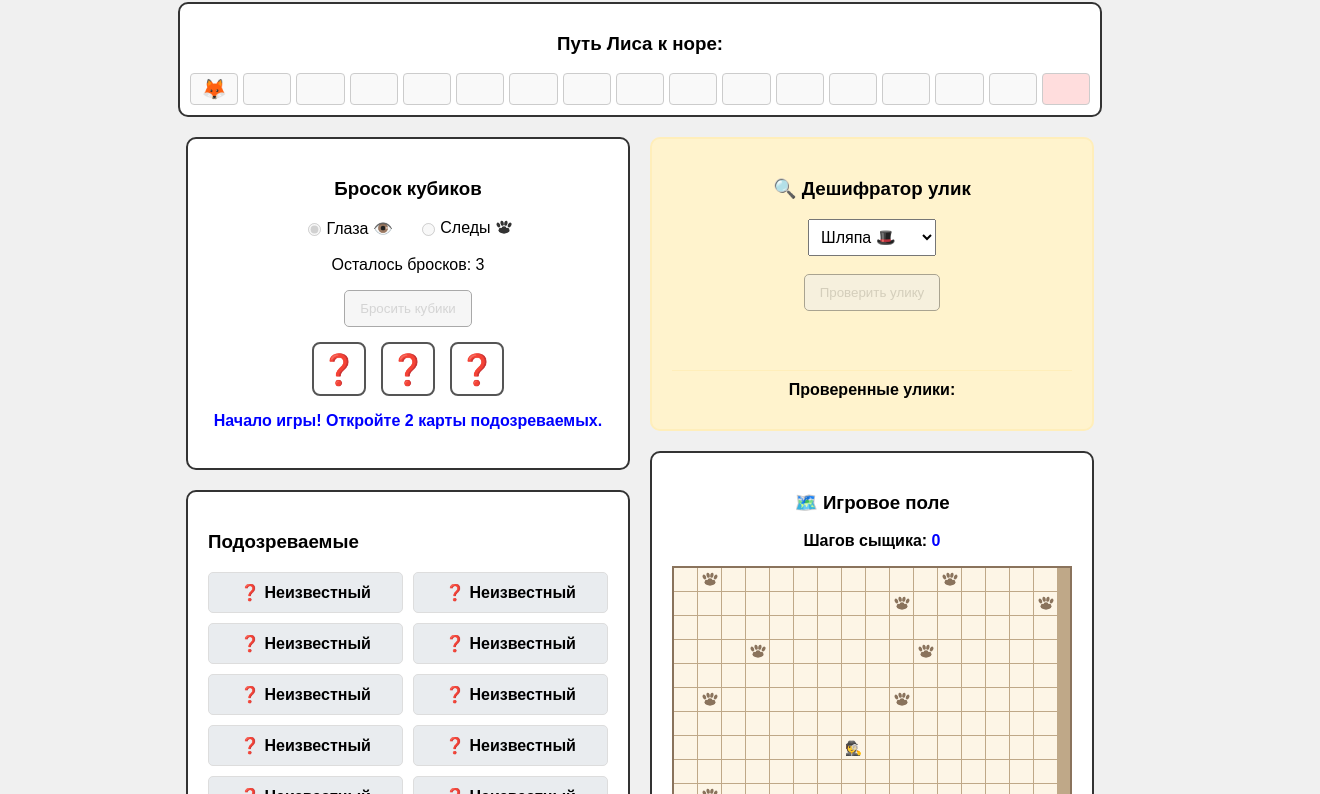
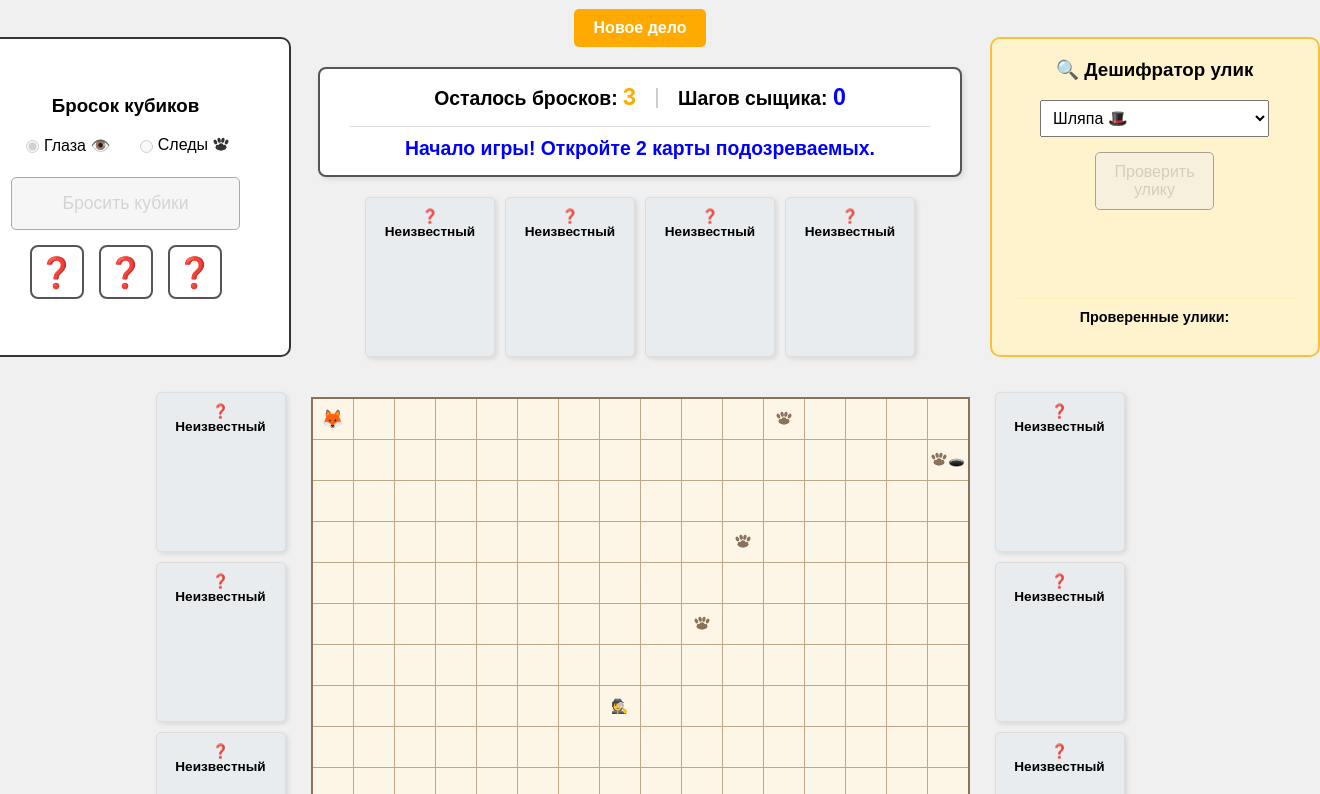
Before and after one commit to Lexx143/cunning_fox, a plain HTML site: page index.html in a window 1280 px wide. Shown: the part 84-878 px from the top of the page, 1320 px wide, since content can reach past the window. Drawn offline with Linux system fonts and the light colour scheme.

Commit message:
feat(ui): final polished layout integration

```diff
--- a/index.html
+++ b/index.html
@@ -41,16 +41,7 @@
             background-color: #e69900;
         }
 
-        .fox-track-container {
-            width: 100%;
-            max-width: 900px;
-            margin: 20px 0;
-            text-align: center;
-            background: #fff;
-            padding: 10px;
-            border-radius: 10px;
-            border: 2px solid #333;
-        }
+
 
         #fox-track {
             display: flex;
@@ -71,112 +62,121 @@
             border-radius: 4px;
         }
 
-        .main-content {
+
+        .top-hud {
             display: flex;
-            gap: 20px;
-            align-items: flex-start;
             justify-content: center;
-            flex-wrap: wrap;
-            max-width: 1000px;
+            align-items: stretch;
+            gap: 30px;
+            width: 100%;
+            max-width: 1300px;
+            margin: 0 auto 30px auto;
         }
-
-        .left-panel, .right-panel {
+        .hud-side {
+            width: 350px;
             display: flex;
             flex-direction: column;
+            margin-top: 100px;
+        }
+        .hud-center {
+            flex: 1;
+            display: flex;
+            flex-direction: column;
+            align-items: center;
+            justify-content: center;
+            text-align: center;
+        }
+        .hud-center h1 { margin-top: 0; margin-bottom: 10px; font-size: 2.5em; }
+        .hud-center .btn-new-game { margin-bottom: 20px; }
+        .game-info-block {
+            background: #fff; border: 2px solid #555; border-radius: 8px; padding: 15px 30px;
+            font-size: 1.1em; box-shadow: 2px 2px 5px rgba(0,0,0,0.1); width: 100%; box-sizing: border-box;
+            display: flex; flex-direction: column; gap: 10px;
+        }
+        .info-row { display: flex; justify-content: center; gap: 10px; font-weight: bold; }
+
+        .game-table {
+            display: grid;
+            grid-template-areas:
+                ". top-edge ."
+                "left-edge center-board right-edge"
+                ". bottom-edge .";
+            grid-template-columns: 140px auto 140px;
+            grid-template-rows: auto auto auto;
             gap: 20px;
+            justify-content: center;
+            margin: 0 auto;
+        }
+        .suspect-edge {
+            display: flex;
+            gap: 10px;
+            align-items: center;
+            justify-content: center;
+        }
+        .edge-top { grid-area: top-edge; flex-direction: row; }
+        .edge-bottom { grid-area: bottom-edge; flex-direction: row; }
+        .edge-left { grid-area: left-edge; flex-direction: column; }
+        .edge-right { grid-area: right-edge; flex-direction: column; }
+
+        #corner-top-left { grid-area: top-left; align-items:center;}
+        #corner-top-right { grid-area: top-right; align-items:center;}
+        #center-board {
+            grid-area: center-board;
+            display: flex;
+            flex-direction: column;
+            align-items: center;
+            justify-content: center;
         }
 
         /* Кубики */
-        .dice-section {
+        .dice-section, #decoder {
             background: white;
             padding: 20px;
             border: 2px solid #333;
             border-radius: 10px;
-            width: 400px;
             text-align: center;
+            box-sizing: border-box;
+            flex: 1;
+            display: flex;
+            flex-direction: column;
+            justify-content: center;
+            align-items: center;
         }
-
         .dice-container {
             display: flex;
             gap: 15px;
             justify-content: center;
             margin: 15px 0;
         }
+        .die {
+            width: 50px; height: 50px; background: #fff; border: 2px solid #555;
+            border-radius: 8px; display: flex; align-items: center; justify-content: center; font-size: 30px;
+        }
+        .die.locked { border-color: #28a745; background: #d4edda; }
 
-        .die {
-            width: 50px;
-            height: 50px;
-            background: #fff;
-            border: 2px solid #555;
-            border-radius: 8px;
-            display: flex;
-            align-items: center;
-            justify-content: center;
-            font-size: 30px;
-        }
+        .btn { padding: 10px 15px; cursor: pointer; border: 1px solid #555; border-radius: 5px; background: #eee; }
+        .btn:hover:not(:disabled) { background: #ddd; }
+        .btn:disabled { opacity: 0.5; cursor: not-allowed; }
 
-        .die.locked {
-            border-color: #28a745;
-            background: #d4edda;
-        }
-
-        .btn {
-            padding: 10px 15px;
-            cursor: pointer;
-            border: 1px solid #555;
-            border-radius: 5px;
-            background: #eee;
-        }
-
-        .btn:hover:not(:disabled) {
-            background: #ddd;
-        }
-
-        .btn:disabled {
-            opacity: 0.5;
-            cursor: not-allowed;
-        }
-
-        /* Подозреваемые */
-        .clickable-suspect {
-            cursor: pointer;
-            transition: background-color 0.2s, border-color 0.2s;
-        }
-        .clickable-suspect:hover {
-            background-color: #d6d8db !important;
-            border-color: #007bff;
-        }
-
-        #suspects-board {
-            background: white;
-            padding: 20px;
-            border: 2px solid #333;
-            border-radius: 10px;
-            width: 400px;
-        }
-
-        #fox-names {
-            display: flex;
-            flex-wrap: wrap;
-            gap: 10px;
-            max-height: 450px;
-            overflow-y: auto;
-        }
+        .clickable-suspect { cursor: pointer; transition: background-color 0.2s, border-color 0.2s; }
+        .clickable-suspect:hover { background-color: #d6d8db !important; border-color: #007bff; }
 
         .fox-card {
             border: 1px solid #ddd;
             padding: 10px;
             border-radius: 5px;
             background: white;
-            width: calc(50% - 5px);
+            width: 130px;
+            min-height: 160px;
             box-sizing: border-box;
             text-align: center;
             display: flex;
             flex-direction: column;
             justify-content: space-between;
+            font-size: 0.85em;
+            box-shadow: 2px 2px 5px rgba(0,0,0,0.1);
         }
-
-        .accuse-btn {
+.accuse-btn {
             margin-top: 10px;
             padding: 5px;
             background: #dc3545;
@@ -211,12 +211,10 @@
         /* Дешифратор */
         #decoder {
             background: #fff3cd;
-            padding: 20px;
-            border: 2px solid #ffeeba;
-            border-radius: 10px;
-            text-align: center;
-            width: 400px;
+            border-color: #f6c23e;
+            width: 100%;
         }
+        .dice-section { width: 100%; }
 
         select {
             padding: 8px;
@@ -235,12 +233,12 @@
 
         #board-grid {
             display: grid;
-            grid-template-columns: repeat(16, 23px);
-            grid-template-rows: repeat(16, 23px);
+            grid-template-columns: repeat(16, 40px);
+            grid-template-rows: repeat(16, 40px);
             gap: 1px;
             background-color: #bfa888;
             border: 2px solid #8a735c;
-            margin: 0 auto;
+            margin: 20px auto;
         }
 
         .board-cell {
@@ -248,7 +246,7 @@
             display: flex;
             justify-content: center;
             align-items: center;
-            font-size: 14px;
+            font-size: 18px;
             cursor: pointer;
             user-select: none;
             transition: background-color 0.1s;
@@ -261,23 +259,26 @@
 </head>
 
 <body>
-    <div class="header">
-        <h1>Коварный Лис</h1>
-        <button class="btn-new-game" onclick="startNewGame()">Новое дело</button>
+    <div class="header-hud" style="display: flex; flex-direction: column; align-items: center; justify-content: center; width: 100%; max-width: 1300px; margin: 0 auto;">
+        <h1 style="margin-top: 0; margin-bottom: 20px; font-size: 2.5em;">Хитрый Лис</h1>
+        <button class="btn-new-game" onclick="startNewGame()" style="margin-bottom: 20px;">Новое дело</button>
+        <div class="game-info-block" style="margin-bottom: 20px; width: 100%; max-width: 644px; background: #fff; border: 2px solid #555; border-radius: 8px; padding: 15px 30px; box-shadow: 2px 2px 5px rgba(0,0,0,0.1); box-sizing: border-box; display: flex; flex-direction: column; gap: 10px;">
+            <div class="info-row" style="display: flex; justify-content: center; align-items: center; gap: 20px; font-weight: bold;">
+                <span style="font-size: 1.1em;">Осталось бросков: <span id="rolls-left" style="color: #ffaa00; font-size:1.2em;">3</span></span>
+                <div style="height: 20px; border-left: 2px solid #ccc;"></div>
+                <span style="font-size: 1.1em;">Шагов сыщика: <span id="steps-left-display" style="color: blue; font-size:1.2em;">0</span></span>
+            </div>
+            <div style="margin-top: 5px; border-top: 1px solid #ddd; padding-top: 10px; text-align: center; font-weight: bold; font-size: 1.1em;">
+                <span id="action-status" style="color: blue;"></span>
+            </div>
+        </div>
     </div>
-
-    <!-- Трек лиса -->
-    <div class="fox-track-container">
-        <h3>Путь Лиса к норе:</h3>
-        <div id="fox-track"></div>
-    </div>
-
-    <div class="main-content">
-        <!-- Левая часть -->
-        <div class="left-panel">
-            <div class="dice-section">
-                <h3>Бросок кубиков</h3>
-                <div style="margin-bottom: 15px;">
+<!-- Игровой стол (CSS Grid) -->
+    <div class="game-table">
+        <div style="grid-area: top-edge; position: relative; display: flex; justify-content: center; width: 100%;">
+            <div class="dice-section" style="position: absolute; right: 100%; bottom: 0; margin-right: 20px; width: 330px; height: 320px; z-index:10; background: white; padding: 20px; border: 2px solid #333; border-radius: 10px; text-align: center; box-sizing: border-box; display: flex; flex-direction: column; justify-content: center; align-items: center;">
+                <h3 style="margin-top:0;">Бросок кубиков</h3>
+                <div style="margin-bottom: 20px;">
                     <label style="display:inline-flex; align-items:center;">
                         <input type="radio" name="dice-target" value="eyes" checked style="margin-right:5px;"> Глаза 👁️
                     </label>
@@ -287,30 +288,17 @@
                         <svg width="18" height="18" style="margin-left: 4px;" viewBox="0 0 24 24" fill="#333"><path d="M 5,16 Q 12,23.5 19,16 Z"/><circle cx="12" cy="13" r="3.3"/><circle cx="8" cy="15" r="3.3"/><circle cx="16" cy="15" r="3.3"/><ellipse cx="4.5" cy="8" rx="2.2" ry="3.5" transform="rotate(-26 4.5 8)"/><ellipse cx="9.5" cy="5.7" rx="2.2" ry="3.5" transform="rotate(-15 9.5 5.7)"/><ellipse cx="14.5" cy="5.7" rx="2.2" ry="3.5" transform="rotate(15 14.5 5.7)"/><ellipse cx="19.5" cy="8" rx="2.2" ry="3.5" transform="rotate(26 19.5 8)"/></svg>
                     </label>
                 </div>
-
-                <p>Осталось бросков: <span id="rolls-left">3</span></p>
-                <button class="btn" id="roll-btn" onclick="rollDice()">Бросить кубики</button>
-
-                <div class="dice-container">
-                    <div class="die" id="die-0">❓</div>
-                    <div class="die" id="die-1">❓</div>
-                    <div class="die" id="die-2">❓</div>
+                <button class="btn" id="roll-btn" onclick="rollDice()" style="width: 80%; padding: 15px; font-size: 1.1em; margin-bottom: 15px; cursor: pointer; border: 1px solid #555; border-radius: 5px; background: #eee;">Бросить кубики</button>
+                <div class="dice-container" style="display: flex; gap: 15px; justify-content: center; margin: 0;">
+                    <div class="die" id="die-0" style="width: 50px; height: 50px; background: #fff; border: 2px solid #555; border-radius: 8px; display: flex; align-items: center; justify-content: center; font-size: 30px;">❓</div>
+                    <div class="die" id="die-1" style="width: 50px; height: 50px; background: #fff; border: 2px solid #555; border-radius: 8px; display: flex; align-items: center; justify-content: center; font-size: 30px;">❓</div>
+                    <div class="die" id="die-2" style="width: 50px; height: 50px; background: #fff; border: 2px solid #555; border-radius: 8px; display: flex; align-items: center; justify-content: center; font-size: 30px;">❓</div>
                 </div>
-
-                <p id="action-status" style="font-weight: bold; color: blue; min-height: 20px;"></p>
             </div>
 
-            <div id="suspects-board">
-                <h3>Подозреваемые</h3>
-                <div id="fox-names"></div>
-            </div>
-        </div>
-
-        <!-- Правая часть -->
-        <div class="right-panel">
-            <div id="decoder">
-                <h3>🔍 Дешифратор улик</h3>
-                <select id="clue-select">
+            <div id="decoder" style="position: absolute; left: 100%; bottom: 0; margin-left: 20px; width: 330px; height: 320px; z-index:10; background: #fff3cd; border: 2px solid #f6c23e; padding: 20px; border-radius: 10px; text-align: center; box-sizing: border-box; display: flex; flex-direction: column; justify-content: center; align-items: center;">
+                <h3 style="margin-top:0;">🔍 Дешифратор улик</h3>
+                <select id="clue-select" style="width: 80%; margin-bottom: 15px; padding: 8px; font-size: 16px;">
                     <option value="hat">Шляпа 🎩</option>
                     <option value="glasses">Очки 👓</option>
                     <option value="scarf">Шарф 🧣</option>
@@ -318,21 +306,27 @@
                     <option value="monocle">Монокль 🧐</option>
                     <option value="watch">Часы ⌚</option>
                 </select>
-                <br><br>
-                <button id="check-clue-btn" class="btn" onclick="checkClue()" disabled>Проверить улику</button>
-                <p id="result-text" style="margin-top: 15px; font-weight: bold; font-size: 1.2em; min-height: 24px;"></p>
-                <div id="checked-clues-container" style="margin-top: 20px; border-top: 1px solid #ffeeba; padding-top: 10px;">
-                    <h4 style="margin: 0 0 10px 0;">Проверенные улики:</h4>
-                    <div id="checked-clues-list"></div>
+                <div style="flex:1;">
+                    <button id="check-clue-btn" class="btn" onclick="checkClue()" disabled style="width: 80%; padding: 10px; font-size: 1em; cursor: pointer; border: 1px solid #555; border-radius: 5px; background: #eee;">Проверить улику</button>
+                    <p id="result-text" style="margin-top: 10px; font-weight: bold; font-size: 1.1em; min-height: 24px;"></p>
+                </div>
+                <div id="checked-clues-container" style="margin-top: 10px; border-top: 1px solid #ffeeba; padding-top: 10px; width: 100%;">
+                    <h4 style="margin: 0 0 10px 0; font-size:0.9em;">Проверенные улики:</h4>
+                    <div id="checked-clues-list" style="font-size:0.9em; max-height: 80px; overflow-y: auto;"></div>
                 </div>
             </div>
 
-            <div id="board-container">
-                <h3>🗺️ Игровое поле</h3>
-                <p style="font-weight: bold;">Шагов сыщика: <span id="steps-left-display" style="color: blue;">0</span></p>
-                <div id="board-grid"></div>
-            </div>
+            <div id="edge-top" class="suspect-edge edge-top"></div>
         </div>
+
+        <div id="edge-left" class="suspect-edge edge-left"></div>
+
+        <div id="center-board">
+            <div id="board-grid"></div>
+        </div>
+
+        <div id="edge-right" class="suspect-edge edge-right"></div>
+        <div id="edge-bottom" class="suspect-edge edge-bottom"></div>
     </div>
 
     <script src="ai_studio_code.js"></script>
@@ -341,7 +335,7 @@
         // ================= Глобальные переменные и состояния =================
         let playerPos = { x: 7, y: 7 }; // 0-indexed
         const gridSize = 16;
-        const numClues = 12;
+        const numClues = 6;
         let cluesPos = [];
 
         let foxPosition = 0; // 0 to 16
@@ -353,6 +347,12 @@
         let lockedDice = [false, false, false];
         let rollsLeft = 3;
         let activeTarget = null; // 'eyes' | 'clues'
+        let lastDiceTarget = 'eyes';
+        const FOX_PATH = [
+            {x: 0, y: 0}, {x: 1, y: 0}, {x: 2, y: 0}, {x: 3, y: 0}, {x: 4, y: 0}, {x: 5, y: 0}, {x: 6, y: 0}, {x: 7, y: 0},
+            {x: 8, y: 0}, {x: 9, y: 0}, {x: 10, y: 0}, {x: 11, y: 0}, {x: 12, y: 0}, {x: 13, y: 0}, {x: 14, y: 0}, {x: 15, y: 0},
+            {x: 15, y: 1} // Нора
+        ];
 
         const PAW_SVG = '<svg width="20" height="20" style="margin: 0 2px;" viewBox="0 0 24 24" fill="#333"><path d="M 5,16 Q 12,23.5 19,16 Z"/><circle cx="12" cy="13" r="3.3"/><circle cx="8" cy="15" r="3.3"/><circle cx="16" cy="15" r="3.3"/><ellipse cx="4.5" cy="8" rx="2.2" ry="3.5" transform="rotate(-26 4.5 8)"/><ellipse cx="9.5" cy="5.7" rx="2.2" ry="3.5" transform="rotate(-15 9.5 5.7)"/><ellipse cx="14.5" cy="5.7" rx="2.2" ry="3.5" transform="rotate(15 14.5 5.7)"/><ellipse cx="19.5" cy="8" rx="2.2" ry="3.5" transform="rotate(26 19.5 8)"/></svg>';
 
@@ -397,7 +397,6 @@
             selectOptions.forEach(opt => opt.disabled = false);
             document.getElementById('clue-select').selectedIndex = 0;
 
-            initFoxTrack();
             initBoard();
             renderSuspects();
 
@@ -420,43 +419,25 @@
         }
 
         // ================= Логика трека лиса и подозреваемых =================
-        function initFoxTrack() {
-            const track = document.getElementById('fox-track');
-            track.innerHTML = '';
-            for(let i=0; i<=16; i++) {
-                let cell = document.createElement('div');
-                cell.className = 'track-cell';
-                cell.id = 'track-cell-' + i;
-                if(i === 16) cell.style.background = '#ffdddd'; // Нора
-                track.appendChild(cell);
-            }
-            updateFoxTrackUI();
-        }
-
-        function updateFoxTrackUI() {
-            for(let i=0; i<=16; i++) {
-                let el = document.getElementById('track-cell-' + i);
-                if(el){
-                    el.textContent = (i === foxPosition) ? '🦊' : '';
-                }
-            }
-        }
-
         function moveFox(steps) {
             foxPosition += steps;
             if (foxPosition >= 16) {
                 foxPosition = 16;
-                initFoxTrack();
-                let thiefName = secretThief ? secretThief.name : 'Неизвестный';
+                    let thiefName = secretThief ? secretThief.name : 'Неизвестный';
                 endGame(false, `Лис скрылся в норе. Вы проиграли! 🦊🕳️<br>Настоящий вор: <b>${thiefName}</b>`);
             } else {
-                updateFoxTrackUI();
+                updateBoardDisplay();
             }
         }
 
         function renderSuspects() {
-            const listDiv = document.getElementById('fox-names');
-            listDiv.innerHTML = '';
+            const containers = [
+                document.getElementById('edge-top'),
+                document.getElementById('edge-right'),
+                document.getElementById('edge-bottom'),
+                document.getElementById('edge-left')
+            ];
+            containers.forEach(c => c.innerHTML = '');
 
             suspects.forEach((fox, index) => {
                 const card = document.createElement('div');
@@ -504,7 +485,11 @@
                         card.appendChild(btnContainer);
                     }
                 }
-                listDiv.appendChild(card);
+                // Distribute into 4 edges: 0-3 top, 4-7 right, 8-11 bottom, 12-15 left
+                const containerIndex = Math.floor(index / 4);
+                if (containers[containerIndex]) {
+                    containers[containerIndex].appendChild(card);
+                }
             });
         }
 
@@ -567,13 +552,18 @@
             document.getElementById('roll-btn').disabled = false;
             const radios = document.getElementsByName('dice-target');
             let hiddenCount = suspects.filter(f => !f.isRevealed).length;
+
+            if (hiddenCount === 0 && lastDiceTarget === 'eyes') {
+                lastDiceTarget = 'clues';
+            }
+
             for (let r of radios) {
                 if (r.value === 'eyes' && hiddenCount === 0) {
                     r.disabled = true;
                 } else {
                     r.disabled = false;
                 }
-                r.checked = false;
+                r.checked = (r.value === lastDiceTarget);
             }
 
             document.getElementById('action-status').textContent = 'Новый ход. Выберите цель и бросайте.';
@@ -607,7 +597,10 @@
             if (activeTarget === null) {
                 const radios = document.getElementsByName('dice-target');
                 for (let r of radios) {
-                    if (r.checked) activeTarget = r.value;
+                    if (r.checked) {
+                        activeTarget = r.value;
+                        lastDiceTarget = r.value;
+                    }
                     r.disabled = true;
                 }
             }
@@ -664,6 +657,9 @@
                     moveFox(3);
                     if (gamePhase !== 'gameover') setTimeout(endTurn, 1000);
                 }, 1000);
+            } else {
+                document.getElementById('action-status').textContent = `Нужно 3 совпадения! Бросайте еще (осталось: ${rollsLeft}).`;
+                document.getElementById('action-status').style.color = '#ff9900';
             }
         }
 
@@ -726,12 +722,26 @@
                 const cx = parseInt(cell.dataset.x);
                 const cy = parseInt(cell.dataset.y);
 
+                let content = '';
+
+                if (cluesPos.some(c => c.x === cx && c.y === cy)) {
+                    content += '<svg width="18" height="18" viewBox="0 0 24 24" fill="#8a735c"><path d="M 5,16 Q 12,23.5 19,16 Z"/><circle cx="12" cy="13" r="3.3"/><circle cx="8" cy="15" r="3.3"/><circle cx="16" cy="15" r="3.3"/><ellipse cx="4.5" cy="8" rx="2.2" ry="3.5" transform="rotate(-26 4.5 8)"/><ellipse cx="9.5" cy="5.7" rx="2.2" ry="3.5" transform="rotate(-15 9.5 5.7)"/><ellipse cx="14.5" cy="5.7" rx="2.2" ry="3.5" transform="rotate(15 14.5 5.7)"/><ellipse cx="19.5" cy="8" rx="2.2" ry="3.5" transform="rotate(26 19.5 8)"/></svg>';
+                }
+
+                if (cx === FOX_PATH[foxPosition].x && cy === FOX_PATH[foxPosition].y) {
+                    content += '🦊';
+                } else if (cx === FOX_PATH[16].x && cy === FOX_PATH[16].y) {
+                    content += '🕳️';
+                }
+
                 if (cx === playerPos.x && cy === playerPos.y) {
-                    cell.innerHTML = '🕵️';
-                } else if (cluesPos.some(c => c.x === cx && c.y === cy)) {
-                    cell.innerHTML = '<svg width="18" height="18" viewBox="0 0 24 24" fill="#8a735c"><path d="M 5,16 Q 12,23.5 19,16 Z"/><circle cx="12" cy="13" r="3.3"/><circle cx="8" cy="15" r="3.3"/><circle cx="16" cy="15" r="3.3"/><ellipse cx="4.5" cy="8" rx="2.2" ry="3.5" transform="rotate(-26 4.5 8)"/><ellipse cx="9.5" cy="5.7" rx="2.2" ry="3.5" transform="rotate(-15 9.5 5.7)"/><ellipse cx="14.5" cy="5.7" rx="2.2" ry="3.5" transform="rotate(15 14.5 5.7)"/><ellipse cx="19.5" cy="8" rx="2.2" ry="3.5" transform="rotate(26 19.5 8)"/></svg>';
+                    content += '🕵️';
+                }
+
+                if (content.length > 2) {
+                     cell.innerHTML = `<div style="display:flex; align-items:center; justify-content:center; flex-wrap:wrap; font-size:14px;">${content}</div>`;
                 } else {
-                    cell.innerHTML = '';
+                     cell.innerHTML = content;
                 }
             });
         }
```
